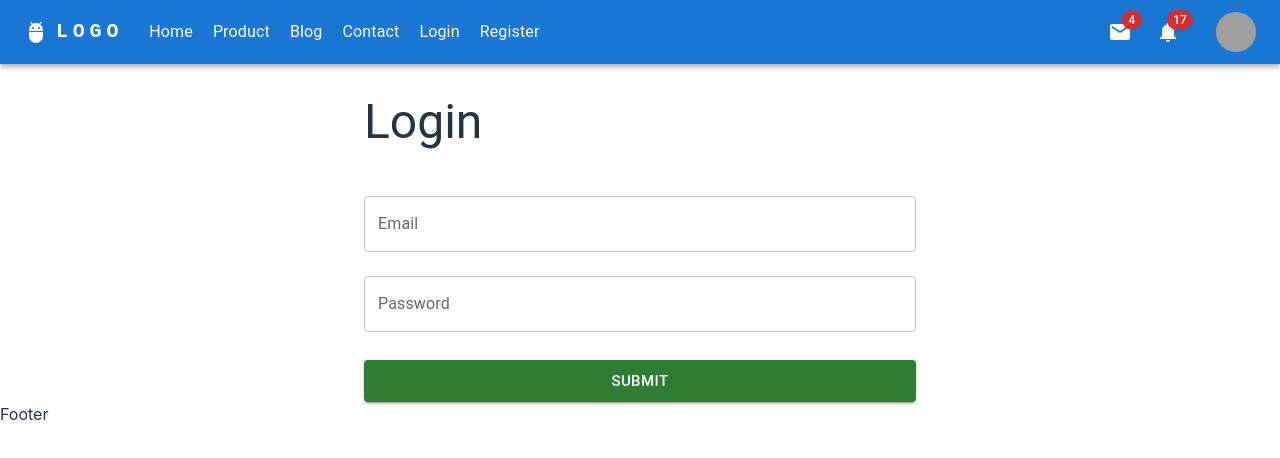
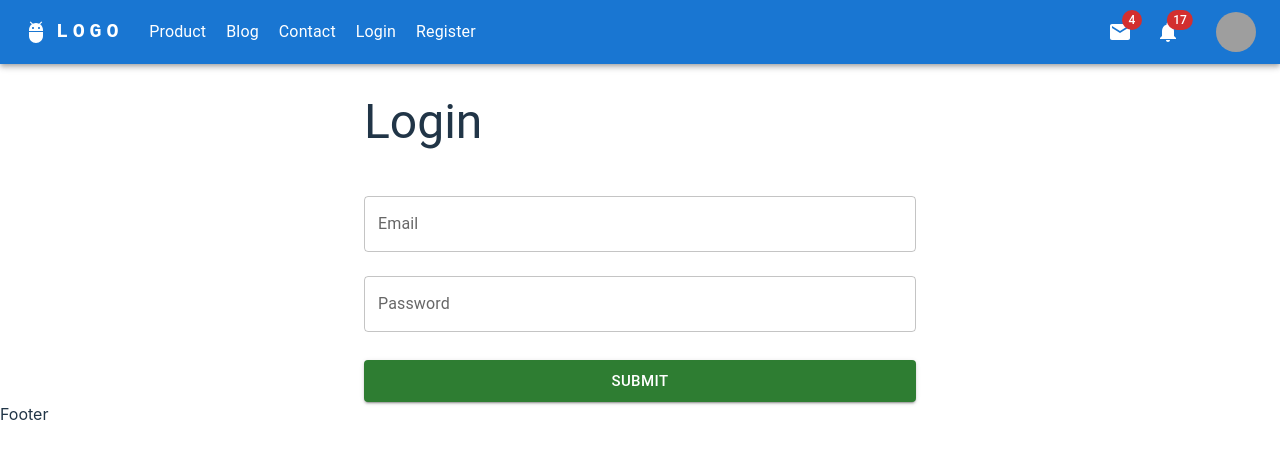
Before and after one commit to subhomoyprojects/react_project1, a React (Vite) app: page /login in a window 1280 px wide. Shown: the top 458 px of the page. Built offline with nearby package versions, Linux system fonts and the light colour scheme; grey boxes are pictures that could not be loaded.

Commit message:
design fix

```diff
--- a/src/shared/Header.jsx
+++ b/src/shared/Header.jsx
@@ -6,7 +6,7 @@ import { Link } from "react-router-dom";
 import { Mail, Notifications } from "@mui/icons-material";
 
 export default function Header() {
-  const pages = ["Home", "Product", "Blog", "Contact", "Login", "Register"];
+  const pages = ["Product", "Blog", "Contact", "Login", "Register"];
   const settings = ["Profile", "Account", "Dashboard", "Logout"];
 
   const [anchorElNav, setAnchorElNav] = useState(null);
```
